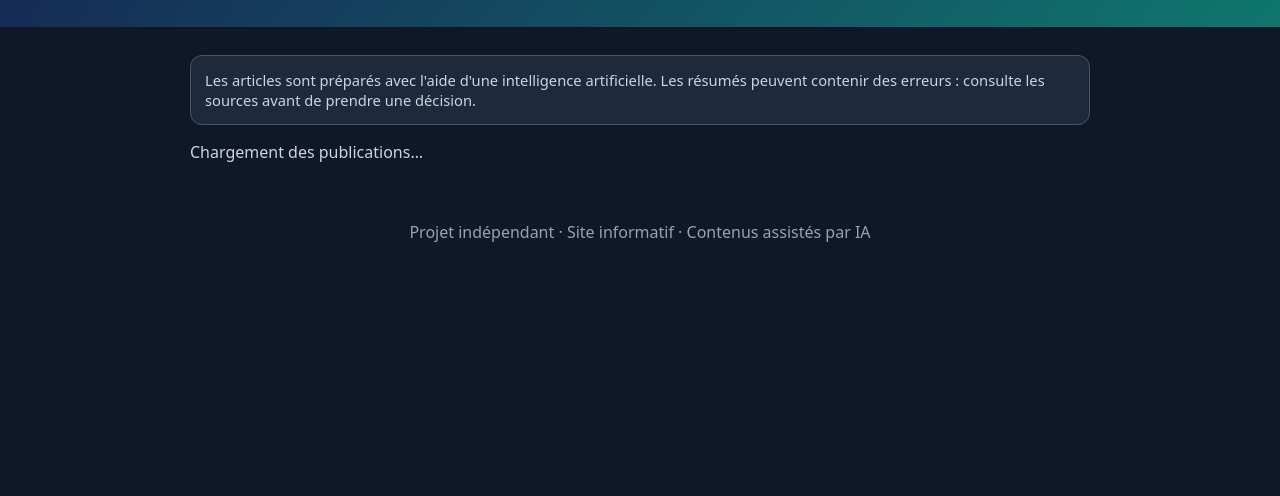
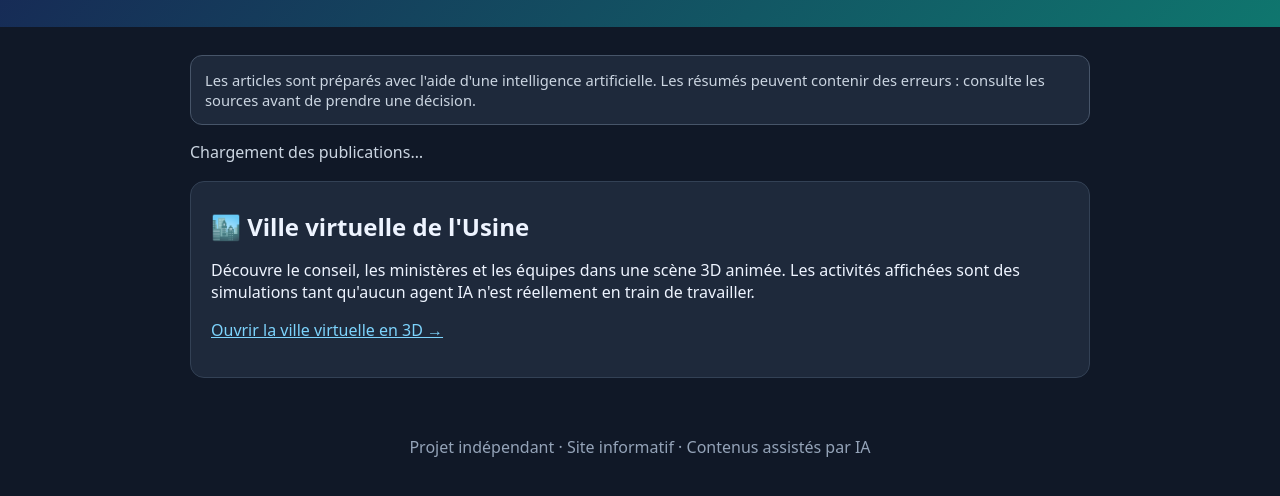
Before and after one commit to ahmedgeu1277-tech/observatoire-tech-ia, a plain HTML site: page site/index.html in a window 1280 px wide. Shown: the part 138-634 px from the top of the page. Drawn offline with Linux system fonts and the light colour scheme.

Commit message:
Corriger le JavaScript de la page du site

```diff
--- a/site/index.html
+++ b/site/index.html
@@ -32,6 +32,12 @@
 <main>
   <p class="notice">Les articles sont préparés avec l'aide d'une intelligence artificielle. Les résumés peuvent contenir des erreurs : consulte les sources avant de prendre une décision.</p>
   <p id="status">Chargement des publications…</p>
+
+  <section class="card">
+    <h2>🏙️ Ville virtuelle de l'Usine</h2>
+    <p>Découvre le conseil, les ministères et les équipes dans une scène 3D animée. Les activités affichées sont des simulations tant qu'aucun agent IA n'est réellement en train de travailler.</p>
+    <p><a href="./ville-virtuelle.html">Ouvrir la ville virtuelle en 3D →</a></p>
+  </section>
   <section id="articles" aria-live="polite"></section>
 </main>
 <footer>Projet indépendant · Site informatif · Contenus assistés par IA</footer>
```
